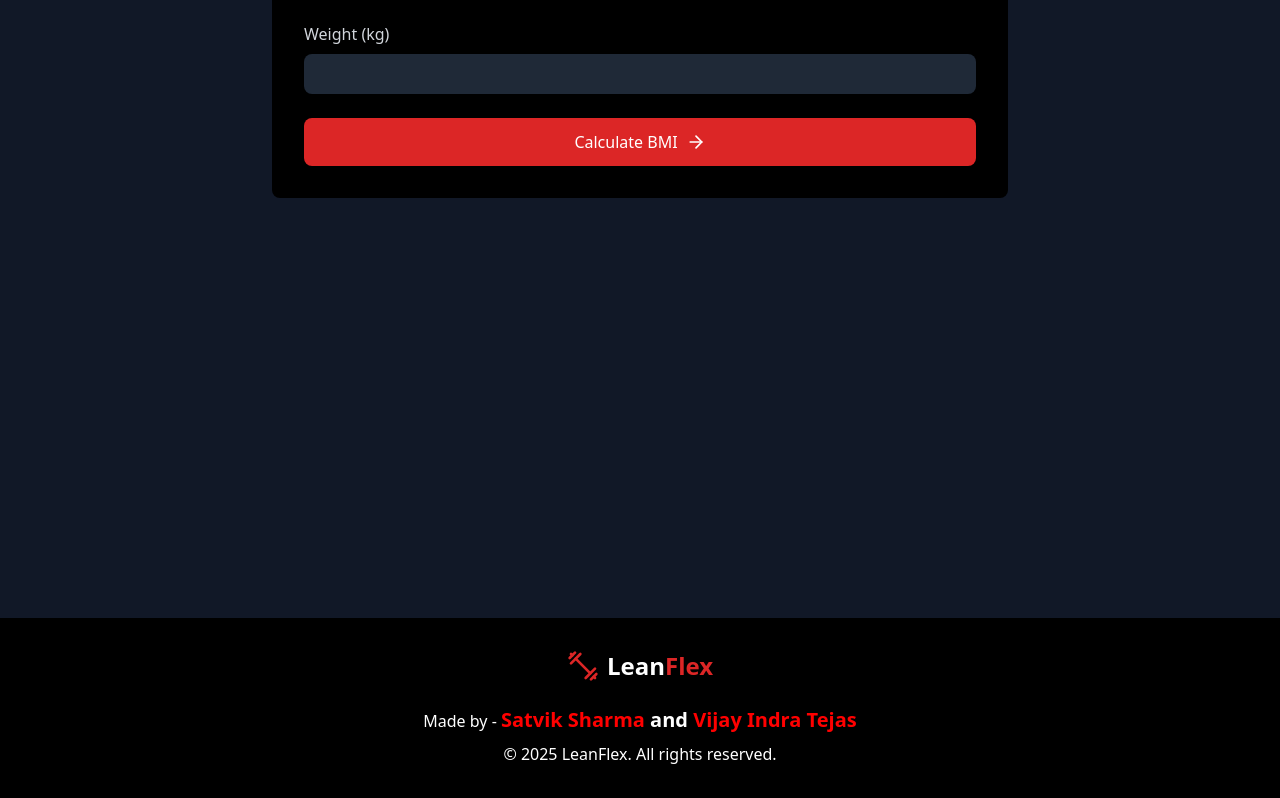
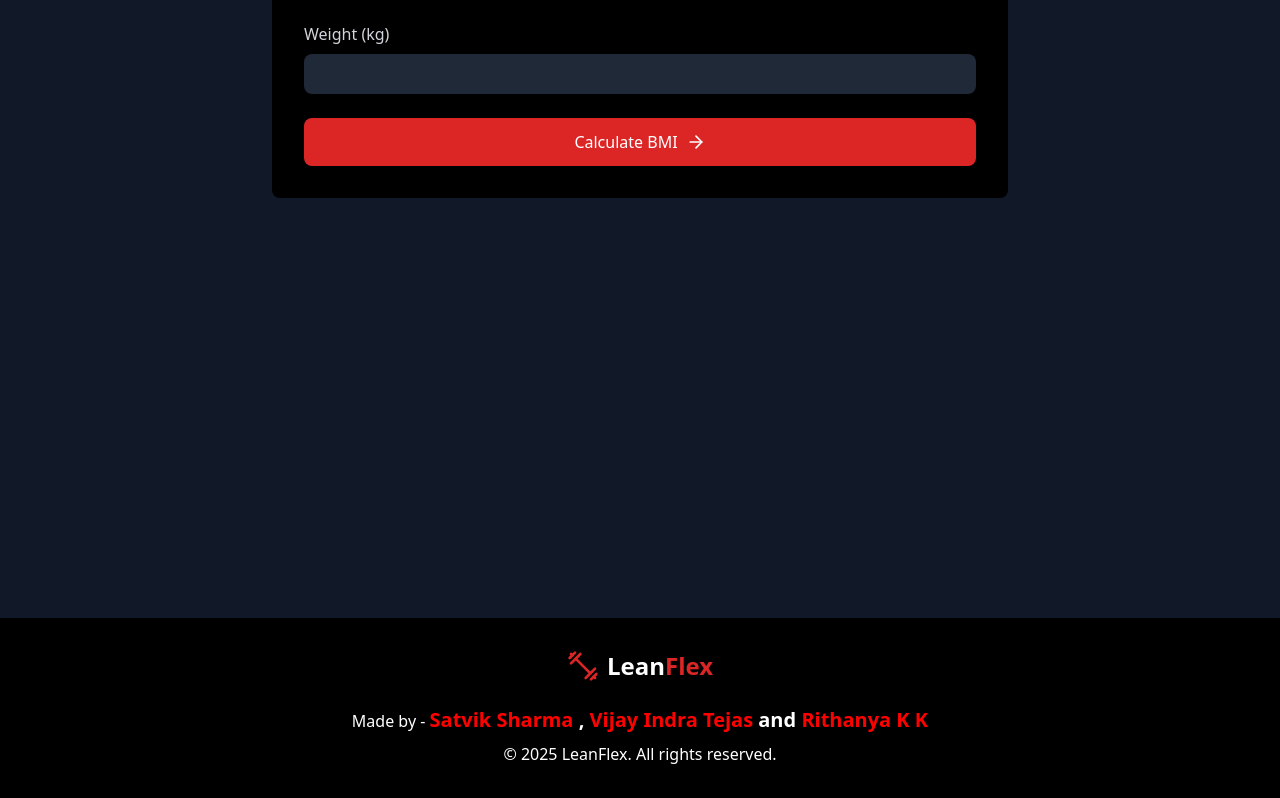
Before and after one commit to Satvik0innit/LeanFlex, a React (Vite) app: page / in a window 1280 px wide. Shown: the part 1666-2464 px from the top of the page. Built offline with nearby package versions, Linux system fonts and the light colour scheme.

Commit message:
Home.tsx

```diff
--- a/src/pages/Home.tsx
+++ b/src/pages/Home.tsx
@@ -84,7 +84,7 @@ const Home = () => {
             </div>
 
             <p className="text-white mb-2">
-              Made by - <span className='text-xl font-bold text-primary'>Satvik Sharma <span className="text-white">and </span>Vijay Indra Tejas</span>
+              Made by - <span className='text-xl font-bold text-primary'>Satvik Sharma <span className="text-white">, </span> Vijay Indra Tejas <span className="text-white">and </span> Rithanya K K </span>
             </p>
             <p className="text-white">
               © 2025 LeanFlex. All rights reserved.
```
